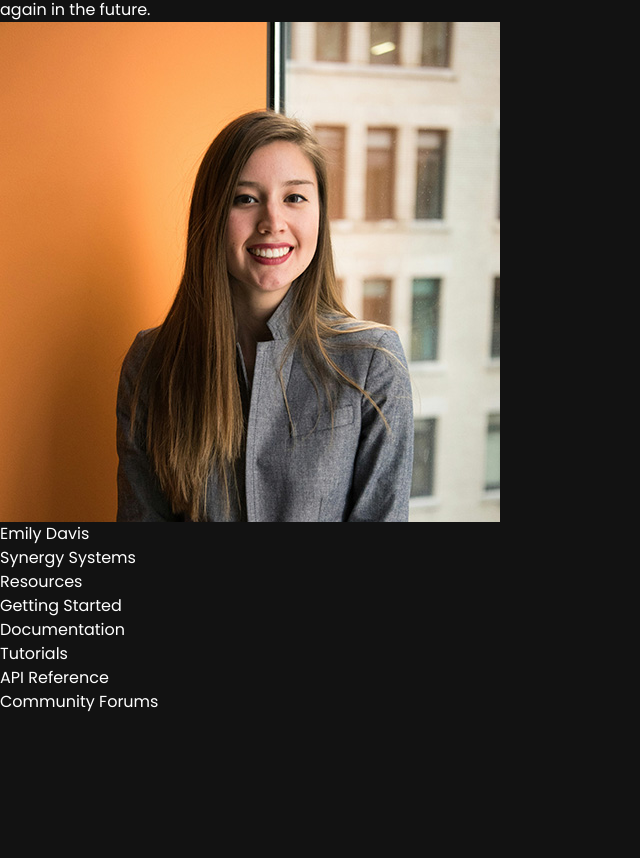
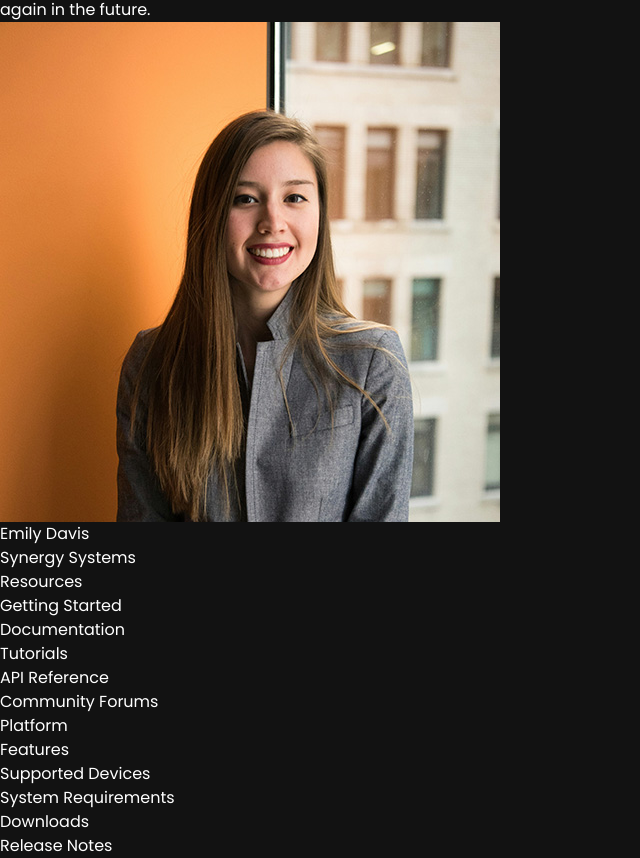
Before and after one commit to vidakpop/virtualreality, a React (Vite) app: page / in a window 1280 px wide. Shown: the part 6893-7751 px from the top of the page, without its empty margins (0-640 px from the left). Before the commit the page ends 7607 px from the top, so only its background shows below. Built offline with nearby package versions, Linux system fonts and the light colour scheme.

Commit message:
"Added new section to Footer component with 'Platform' heading and list of links"

```diff
--- a/src/components/Footer.jsx
+++ b/src/components/Footer.jsx
@@ -15,6 +15,16 @@
                     ))}
                 </ul>
             </div>
+            <div>
+                <h3 className='text-md font-semibold mb-4'>Platform</h3>
+                <ul className='space-y-2'>
+                    {platformLinks.map((link,index)=>(
+                        <li key={index}>
+                          <a className='text-neutral-300 hover:text-white' href={link.href}>{link.text}</a>
+                        </li>
+                    ))}
+                </ul>
+            </div>
 
         </div>
     </footer>
```
